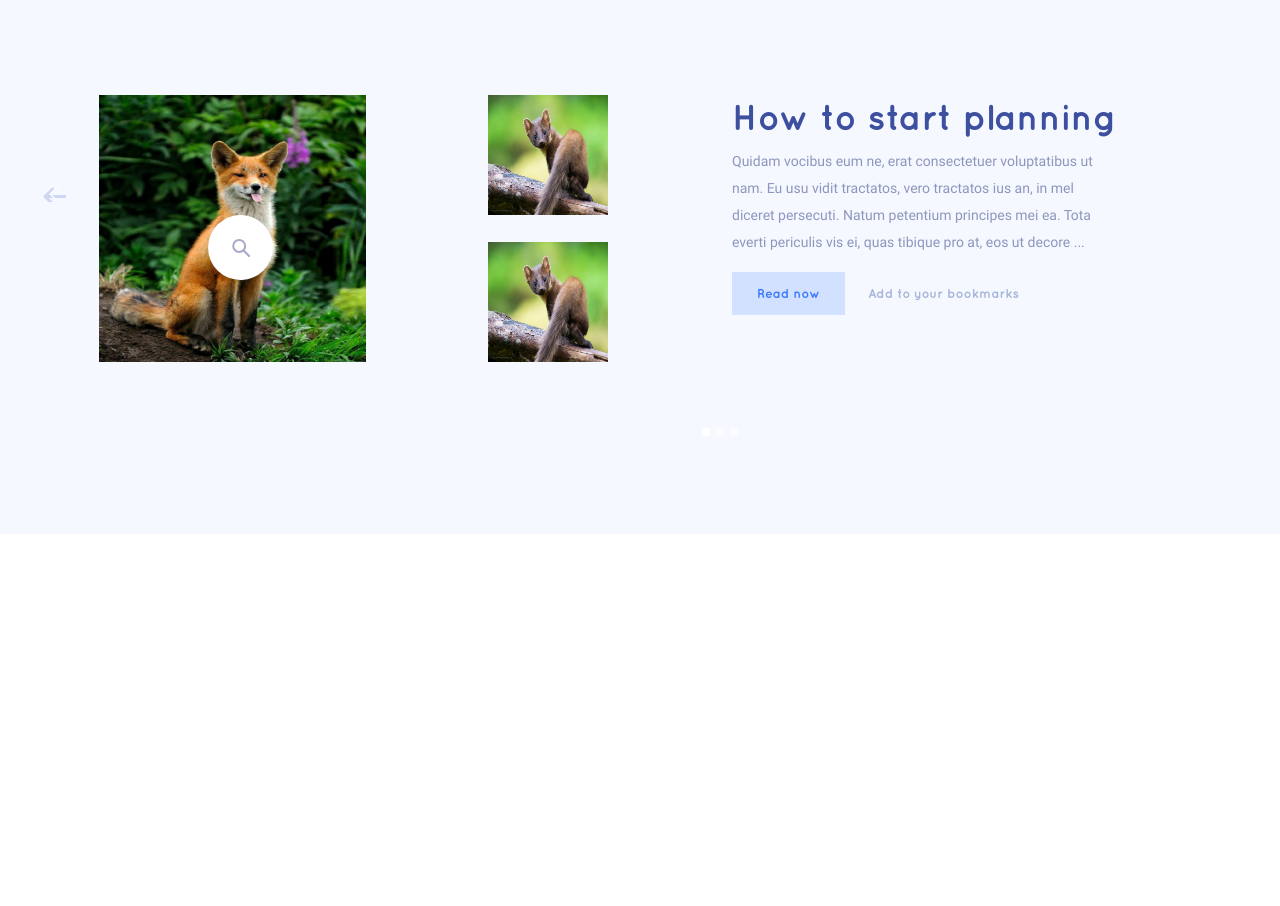
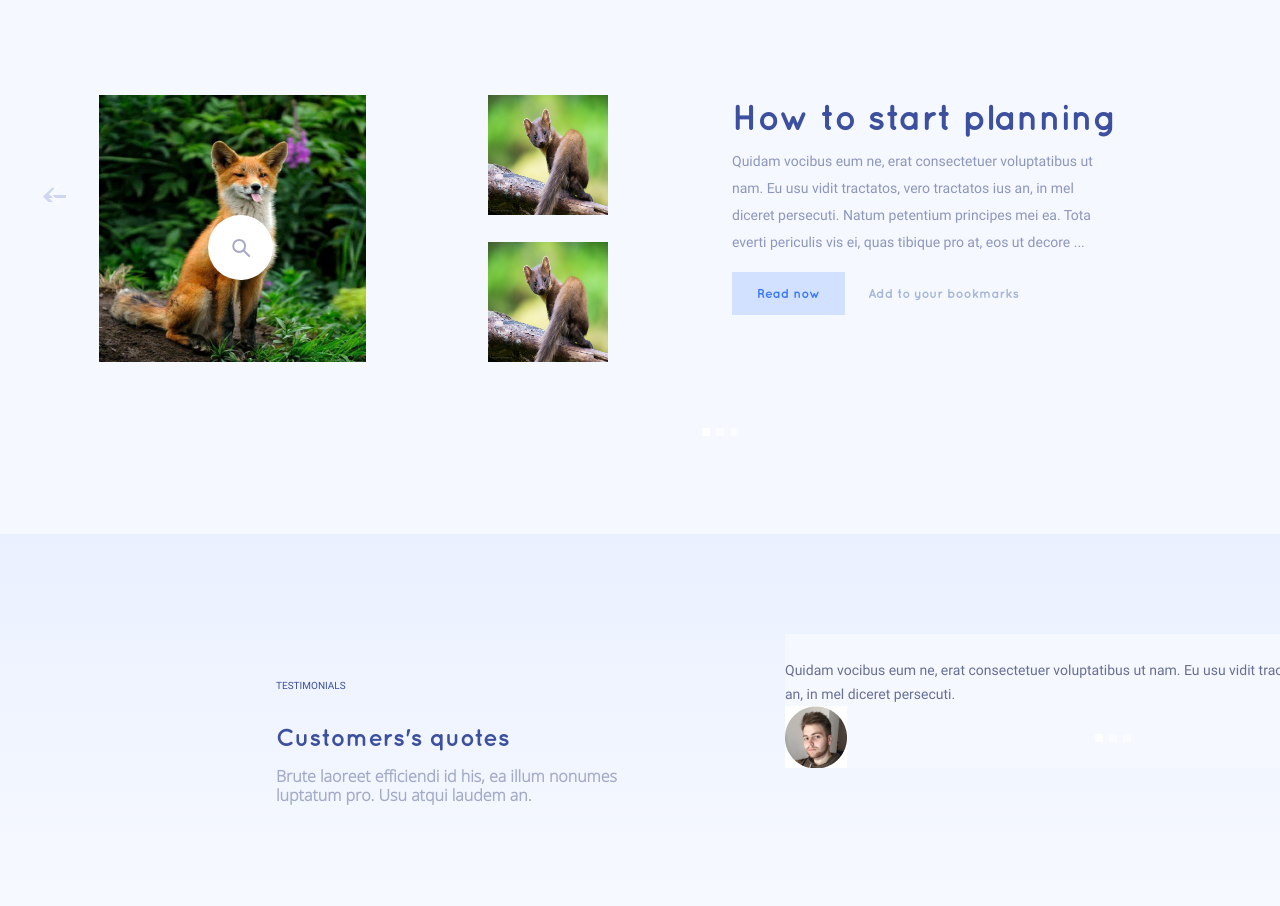
Before and after one commit to BAKERholy/testWebSite, a website built with Parcel: page src/index.html in a window 1280 px wide. Shown: the part 3066-3972 px from the top of the page. Before the commit the page ends 3600 px from the top, so only its background shows below. Built offline with nearby package versions, Linux system fonts and the light colour scheme; files whose address does not match are found by name.

Commit message:
created a block with reviews

```diff
--- a/src/index.html
+++ b/src/index.html
@@ -211,7 +211,7 @@
         <div class="number__block-left">
           <div class="number__block-left--img">
             <img src="img/number/number.svg" width="65px" height="66px" alt="number">
-         </div>
+          </div>
           <span class="number__block-left--interest">
             89%
           </span>
@@ -240,11 +240,15 @@
         <h3 class="slider__block-subtitle">
           Start reading our blog
         </h3>
-        <div id="carouselExampleIndicators" data-bs-interval="0" class="carousel slide slider__start" data-bs-ride="carousel">
+        <div id="carouselExampleIndicators" data-bs-interval="0" class="carousel slide slider__start"
+          data-bs-ride="carousel">
           <div class="carousel-indicators">
-            <button type="button" data-bs-target="#carouselExampleIndicators" data-bs-slide-to="0" class="active" aria-current="true" aria-label="Slide 1"></button>
-            <button type="button" data-bs-target="#carouselExampleIndicators" data-bs-slide-to="1" aria-label="Slide 2"></button>
-            <button type="button" data-bs-target="#carouselExampleIndicators" data-bs-slide-to="2" aria-label="Slide 3"></button>
+            <button type="button" data-bs-target="#carouselExampleIndicators" data-bs-slide-to="0" class="active"
+              aria-current="true" aria-label="Slide 1"></button>
+            <button type="button" data-bs-target="#carouselExampleIndicators" data-bs-slide-to="1"
+              aria-label="Slide 2"></button>
+            <button type="button" data-bs-target="#carouselExampleIndicators" data-bs-slide-to="2"
+              aria-label="Slide 3"></button>
           </div>
           <div class="carousel-inner">
             <div class="carousel-item active">
@@ -277,7 +281,9 @@
                       How to start planning
                     </h2>
                     <p class="text__wrapper-text">
-                      Quidam vocibus eum ne, erat consectetuer voluptatibus ut<br> nam. Eu usu vidit tractatos, vero tractatos ius an, in mel<br> diceret persecuti. Natum petentium principes mei ea. Tota <br> everti periculis vis ei, quas tibique pro at, eos ut decore ...
+                      Quidam vocibus eum ne, erat consectetuer voluptatibus ut<br> nam. Eu usu vidit tractatos, vero
+                      tractatos ius an, in mel<br> diceret persecuti. Natum petentium principes mei ea. Tota <br> everti
+                      periculis vis ei, quas tibique pro at, eos ut decore ...
                     </p>
                     <div class="d-flex justify-content-start w-100">
                       <button class="text__wrapper-button" type="button">
@@ -298,15 +304,81 @@
               <img src="./img/slider/slider3.svg" class="d-block w-100" alt="Slide">
             </div>
           </div>
-          <button class="carousel-control-prev" type="button" data-bs-target="#carouselExampleIndicators" data-bs-slide="prev">
+          <button class="carousel-control-prev" type="button" data-bs-target="#carouselExampleIndicators"
+            data-bs-slide="prev">
             <span class="carousel-control-prev-icon" aria-hidden="true"></span>
             <span class="visually-hidden">Previous</span>
           </button>
-          <button class="carousel-control-next" type="button" data-bs-target="#carouselExampleIndicators" data-bs-slide="next">
+          <button class="carousel-control-next" type="button" data-bs-target="#carouselExampleIndicators"
+            data-bs-slide="next">
             <span class="carousel-control-next-icon" aria-hidden="true"></span>
             <span class="visually-hidden">Next</span>
           </button>
         </div>
+      </div>
+    </section>
+    <section class="reviews">
+      <div class="reviews__block">
+        <div class="reviews__block-left">
+          <div class="reviews__block-left--title">
+            TESTIMONIALS
+          </div>
+          <div class="reviews__block-left--subtitle">
+            Customers's quotes
+          </div>
+          <div class="reviews__block-left--text">
+            Brute laoreet efficiendi id his, ea illum nonumes luptatum pro. Usu atqui laudem an.
+          </div>
+        </div>
+        <div class="reviews__block-right">
+          <div id="carouselExampleIndicators" class="carousel slider__start reviews__slider" data-bs-ride="carousel">
+            <div class="carousel-indicators">
+              <button type="button" data-bs-target="#carouselExampleIndicators" data-bs-slide-to="0" class="active"
+                aria-current="true" aria-label="Slide 1"></button>
+              <button type="button" data-bs-target="#carouselExampleIndicators" data-bs-slide-to="1"
+                aria-label="Slide 2"></button>
+              <button type="button" data-bs-target="#carouselExampleIndicators" data-bs-slide-to="2"
+                aria-label="Slide 3"></button>
+            </div>
+            <div class="carousel-inner">
+              <div class="carousel-item active">
+                <div class="reviews__slider-slide">
+                  <div class="reviews__slider-slide--text">
+                    Quidam vocibus eum ne, erat consectetuer voluptatibus ut nam. Eu usu vidit tractatos, vero tractatos
+                    ius an, in mel diceret persecuti.
+                  </div>
+                  <div class="reviews__slider-slide--img">
+                    <img src="./img/reviews/autorSlide.jpg" alt="autorSlide">
+                  </div>
+                </div>
+              </div>
+              <div class="carousel-item">
+                <div class="reviews__slider-slide">
+                  <div class="reviews__slider-slide--text">
+                    Quidam vocibus eum ne, erat consectetuer voluptatibus ut nam. Eu usu vidit tractatos, vero tractatos
+                    ius an, in mel diceret persecuti.
+                  </div>
+                  <div class="reviews__slider-slide--img">
+                    <img src="./img/reviews/autorSlide.jpg" alt="autorSlide">
+                  </div>
+                </div>
+              </div>
+              <div class="carousel-item">
+                <div class="reviews__slider-slide">
+                  <div class="reviews__slider-slide--text">
+                    Quidam vocibus eum ne, erat consectetuer voluptatibus ut nam. Eu usu vidit tractatos, vero tractatos
+                    ius an, in mel diceret persecuti.
+                  </div>
+                  <div class="reviews__slider-slide--img">
+                    <img src="./img/reviews/autorSlide.jpg" alt="autorSlide">
+                  </div>
+                </div>
+              </div>
+            </div>
+          </div>
+        </div>
+
+      </div>
       </div>
 
     </section>
--- /dev/null
+++ b/src/scss/reviews.scss
@@ -0,0 +1,94 @@
+.reviews {
+    position: relative;
+
+    &__block {
+        background: linear-gradient(180deg, #EAF0FF 0%, #F6F9FF 100%);
+        width: 100%;
+        padding-bottom: 7%;
+        display: grid;
+        grid-template-columns: 1fr 1fr;
+        grid-gap: 130px;
+    }
+
+
+    &__block-left {
+        display: flex;
+        flex-direction: column;
+        text-align: start;
+        padding-left: 276px;
+
+
+        &--title {
+            font-family: "Roboto";
+            font-size: 10px;
+            font-style: normal;
+            font-weight: 500;
+            line-height: 12px;
+            color: #3D4F9F;
+            padding-top: 146px;
+        }
+
+        &--subtitle {
+            font-family: "Quicksand";
+            font-size: 24px;
+            line-height: 30px;
+            font-style: normal;
+            font-weight: 300;
+            color: #3D4F9F;
+            padding-top: 30px;
+        }
+
+        &--text {
+            font-family: "Open Sans Light";
+            font-style: normal;
+            font-style: 11px;
+            line-height: 19px;
+            font-weight: 600;
+            color: #A4ABC8;
+            padding-top: 15px;
+        }
+    }
+
+    &__slider {
+        width: 100%;
+        margin-top: 100px;
+        margin-bottom: 5%;
+
+
+        &-slide {
+            display: flex;
+            flex-direction: column;
+            width: 100%;
+            background-color: #F5F8FF;
+            position: relative;
+
+            &--text {
+                font-family: "Roboto";
+                font-size: 14px;
+                font-weight: 400;
+                line-height: 24px;
+                padding-top: 24px;
+                color: #676F95;
+            }
+
+            &--img {
+                width: 5%;
+                width: 62px;
+                height: 62px;
+                align-items: center;
+                z-index: 1;
+            }
+
+
+        }
+
+
+
+
+
+    }
+
+
+
+
+}
--- a/src/scss/style.scss
+++ b/src/scss/style.scss
@@ -10,3 +10,4 @@
 @import "./possibilities.scss";
 @import "./number.scss";
 @import "./slider.scss";
+@import "./reviews.scss";
```
Also changed, not shown: src/img/reviews/autorSlide.jpg (added).
